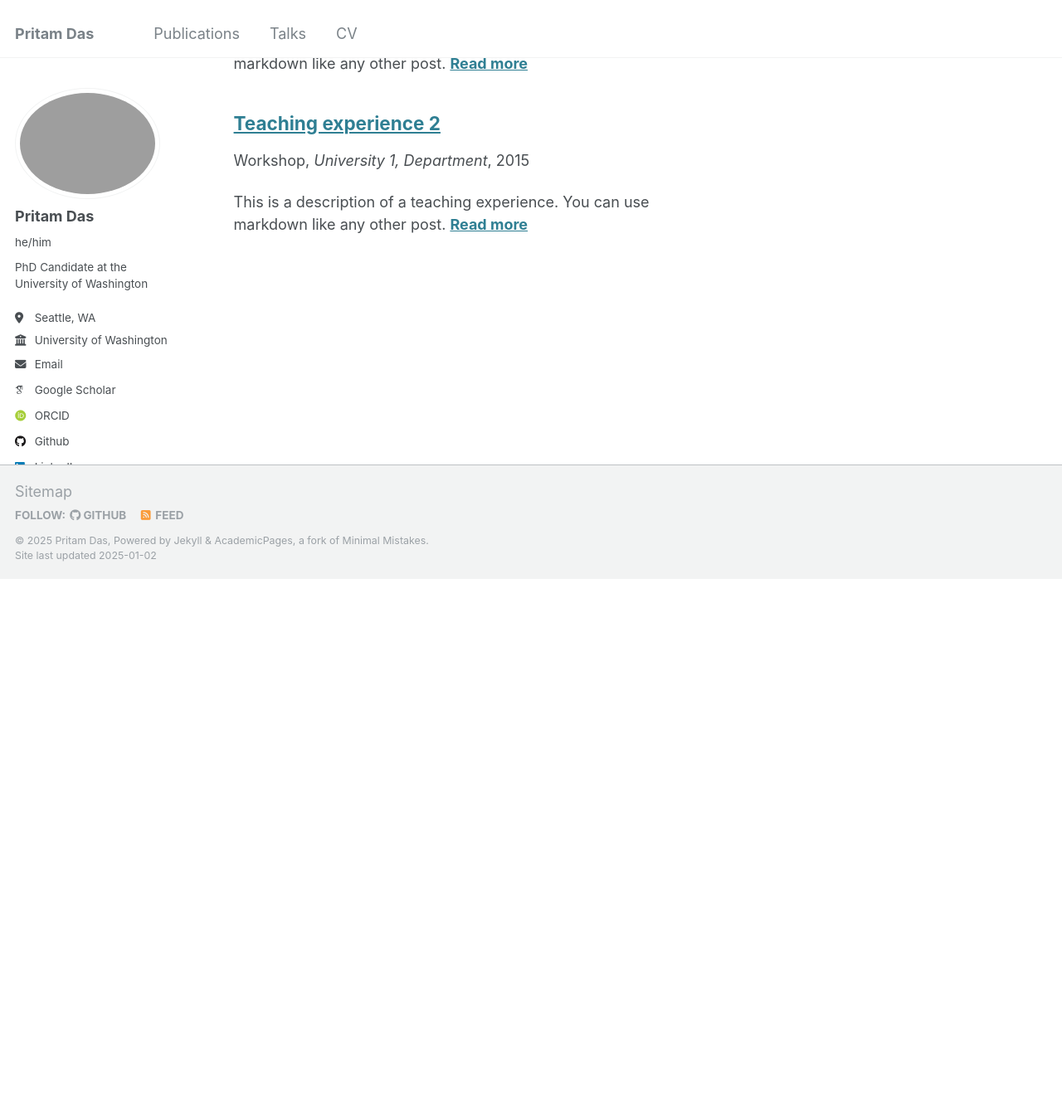
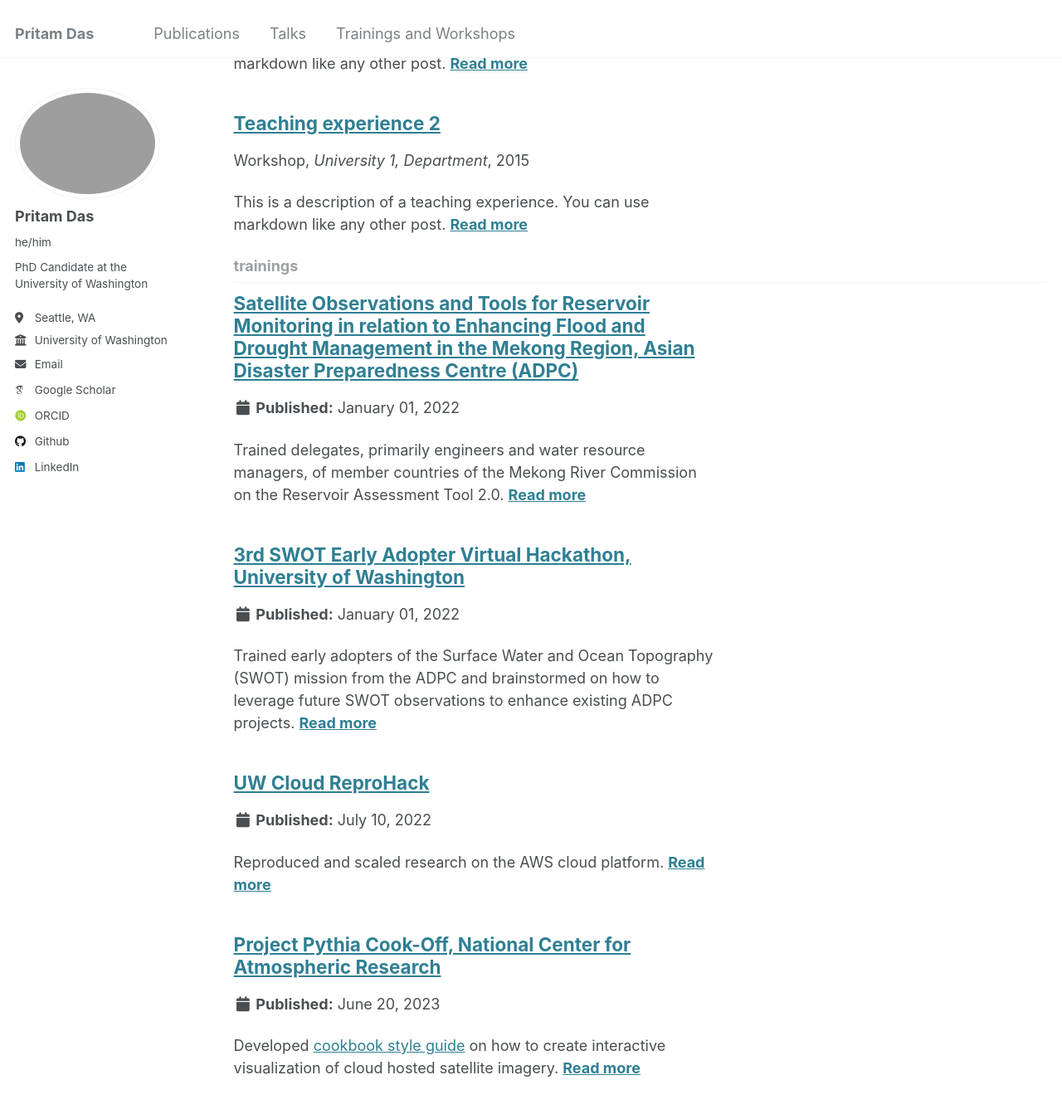
Before and after one commit to pritamd47/cv, a Jekyll site: the page built from _pages/collection-archive.html, in a window 1280 px wide and 1400 px high, scrolled down 8195 px. Shown: the top 1337 px of the window at 83% size. Built offline with Jekyll 4.4.1, drawn with Linux system fonts in a browser that asks for light colours; some web fonts are replaced; before the commit the page ends 8893 px from its top, so only the background shows below that.

Commit message:
add trainings

```diff
--- a/_config.yml
+++ b/_config.yml
@@ -227,6 +227,9 @@ collections:
   talks:
     output: true
     permalink: /:collection/:path/
+  trainings:
+    output: true
+    permalink: /:collection/:path/
 
 
 # These settings control how pages and collections are included in the site
@@ -239,7 +242,7 @@ defaults:
       layout: single
       author_profile: true
       read_time: true
-      comments: true
+      comments: false
       share: true
       related: true
   # _pages
@@ -249,15 +252,15 @@ defaults:
     values:
       layout: single
       author_profile: true
-  # _teaching
+  # _trainings
   - scope:
       path: ""
-      type: teaching
+      type: trainings
     values:
       layout: single
       author_profile: true
       share: true
-      comments: true
+      comments: false
   # _publications
   - scope:
       path: ""
@@ -266,16 +269,7 @@ defaults:
       layout: single
       author_profile: true
       share: true
-      comments: true
-  # _portfolio
-  - scope:
-      path: ""
-      type: portfolio
-    values:
-      layout: single
-      author_profile: true
-      share: true
-      comment: true
+      comments: false
   # _talks
   - scope:
       path: ""
--- a/_data/navigation.yml
+++ b/_data/navigation.yml
@@ -11,8 +11,8 @@ main:
   - title: "Talks"
     url: /talks/
 
+  - title: "Trainings and Workshops"
+    url: /trainings/
+
   # - title: "Blog Posts"
   #   url: /year-archive/
-
-  - title: "CV"
-    url: /cv/
--- /dev/null
+++ b/_trainings/2022-01-01-bangkok-training.md
@@ -0,0 +1,12 @@
+---
+role: "Trainer"
+title: "Satellite Observations and Tools for Reservoir Monitoring in relation to Enhancing Flood and Drought Management in the Mekong Region, Asian Disaster Preparedness Centre (ADPC)"
+collection: trainings
+type: "Trainings"
+permalink: /trainings/2022-01-01-bangkok-training
+venue: "ADPC"
+date: 2022-01-01
+location: "Bangkok, Thailand"
+---
+
+Trained delegates, primarily engineers and water resource managers, of member countries of the Mekong River Commission on the Reservoir Assessment Tool 2.0.
--- /dev/null
+++ b/_trainings/2022-01-01-swot-early-adopter.md
@@ -0,0 +1,12 @@
+---
+role: "Trainer"
+title: "3rd SWOT Early Adopter Virtual Hackathon, University of Washington"
+collection: trainings
+type: "Trainings"
+permalink: /trainings/2022-01-01-swot-early-adopter
+venue: "University of Washington"
+date: 2022-01-01
+location: "Seattle, WA"
+---
+
+Trained early adopters of the Surface Water and Ocean Topography (SWOT) mission from the ADPC and brainstormed on how to leverage future SWOT observations to enhance existing ADPC projects.
--- /dev/null
+++ b/_trainings/2022-07-10-cloud-reprohack.md
@@ -0,0 +1,12 @@
+---
+role: "Hacker"
+title: "UW Cloud ReproHack"
+collection: trainings
+type: "Trainings"
+permalink: /trainings/2022-07-10-cloud-reprohack
+venue: "eScience Institute, University of Washington"
+date: 2022-07-10
+location: "Seattle, WA"
+---
+
+Reproduced and scaled research on the AWS cloud platform.
--- /dev/null
+++ b/_trainings/2023-06-20-project-pythia.md
@@ -0,0 +1,12 @@
+---
+role: "Hacker"
+title: "Project Pythia Cook-Off, National Center for Atmospheric Research"
+collection: trainings
+type: "Trainings"
+permalink: /trainings/2023-06-20-project-pythia
+venue: "NCAR Mesa Lab"
+date: 2023-06-20
+location: "Boulder, CO"
+---
+
+Developed [cookbook style guide](https://projectpythia.org/interactive-sentinel-2-cookbook/notebooks/data-intake-ms-planetary-computer.html) on how to create interactive visualization of cloud hosted satellite imagery.
```
Also changed, not shown: _includes/archive-single-trainings.html (added, +42 -0 lines), _pages/trainings.html (added, +12 -0 lines).
